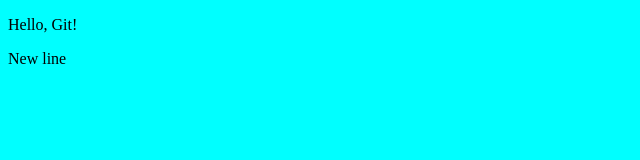
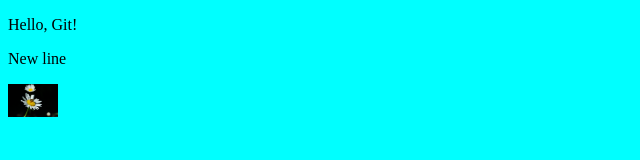
Before and after one commit to EmptyEXOT/gitLearning, a plain HTML site: page index.html in a window 1280 px wide. Shown: the whole page, without its empty margins (0-640 px from the left). Drawn offline with Linux system fonts and the light colour scheme.

Commit message:
modified with including new picture

```diff
--- a/index.html
+++ b/index.html
@@ -12,6 +12,7 @@
 <div class='paragraphs'>
     <p>Hello, Git!<p>
     <p>New line</p>
+    <img src="./bee-on-daisy.jpg" alt="">
 </div>
 </body>
 </html>
--- a/style.css
+++ b/style.css
@@ -1,3 +1,7 @@
 body {
     background: aqua;
 }
+
+img {
+    width: 50px;
+}
```
Also changed, not shown: bee-on-daisy.jpg (added).
